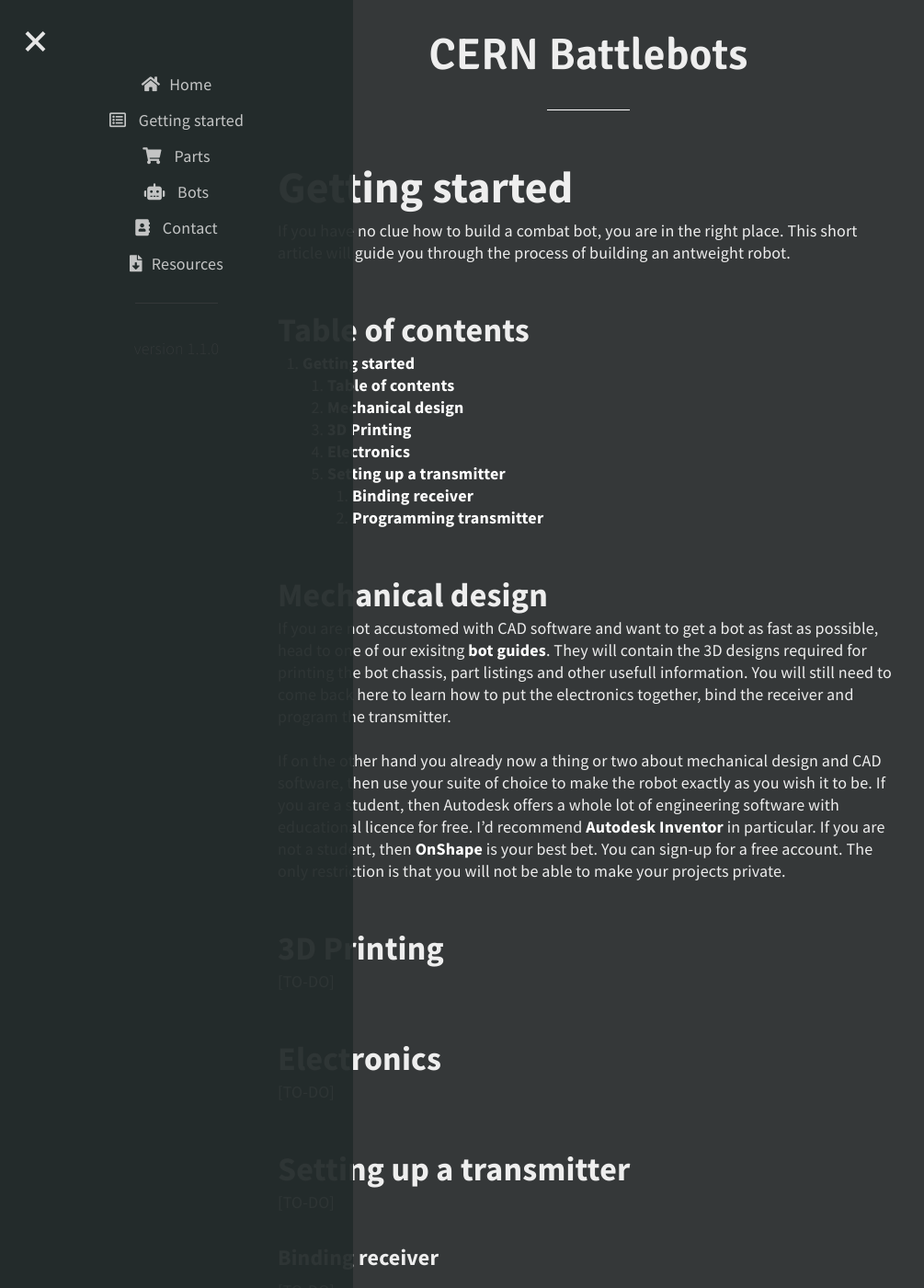
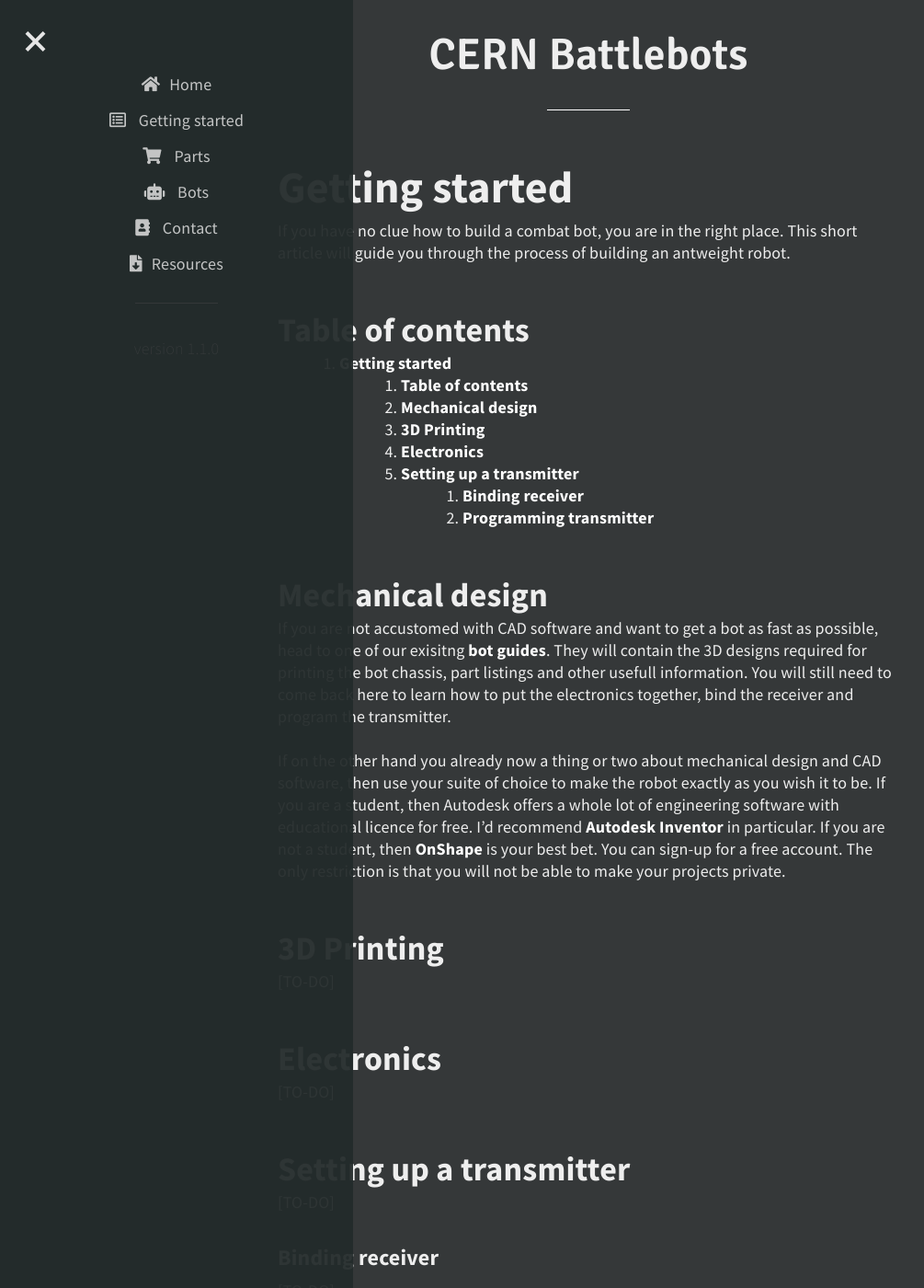
Before and after one commit to Styku/cern-battlebots, a Jekyll site: the page built from quickstart.md, in a window 1280 px wide and 1400 px high. Shown: the whole window at 92% size, without its empty margins (0-1005 px from the left). Built offline with Jekyll 4.4.1, drawn with Linux system fonts in a browser that asks for light colours; nearby versions of some CDN libraries.

Commit message:
ordered lists indenting

```diff
--- a/_sass/custom.scss
+++ b/_sass/custom.scss
@@ -147,6 +147,6 @@ background: $main-color;
   margin-right: 3px;
 }
 
-ul{
+ul, ol{
   margin-left: 40px;
 }
```
